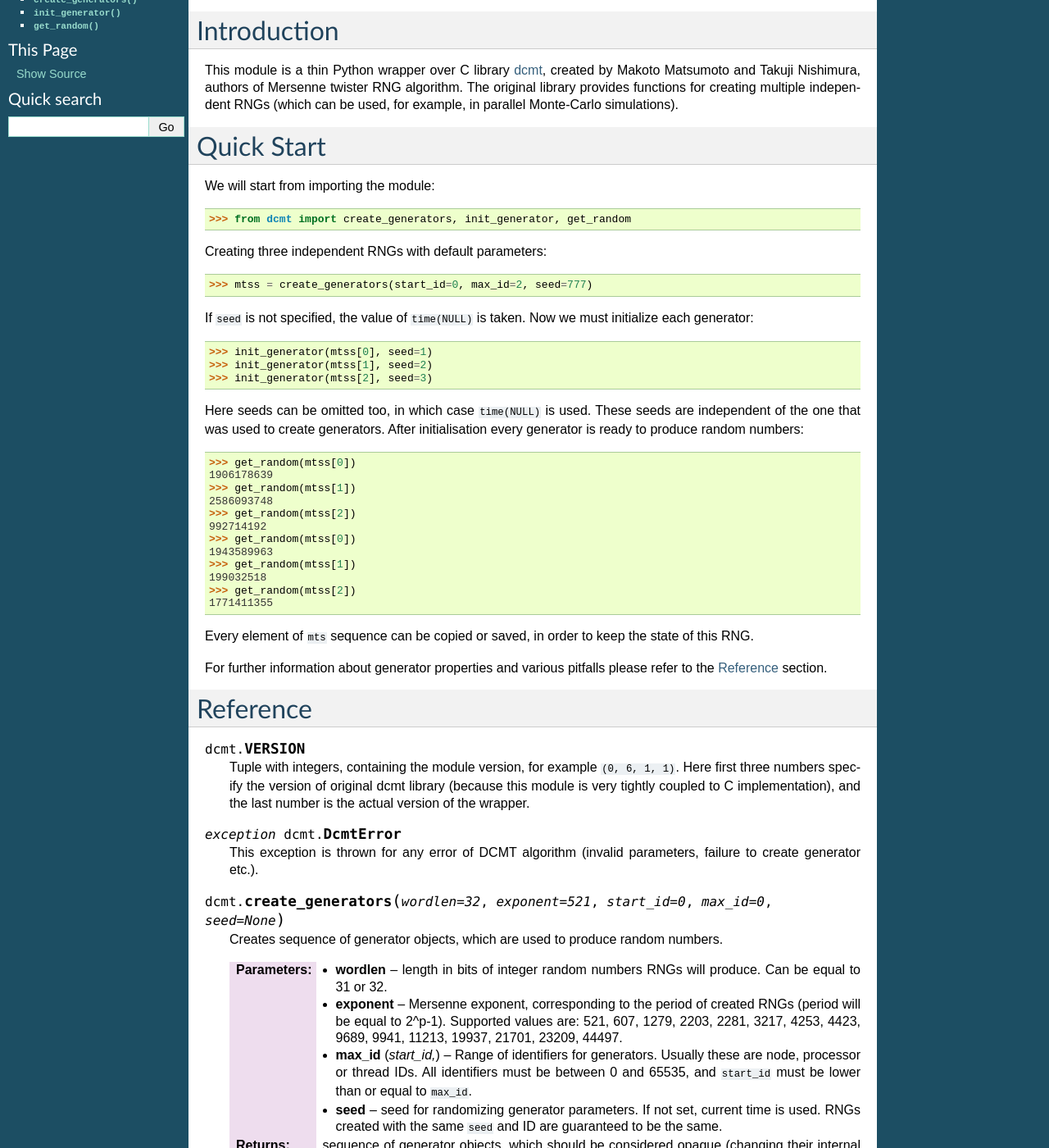
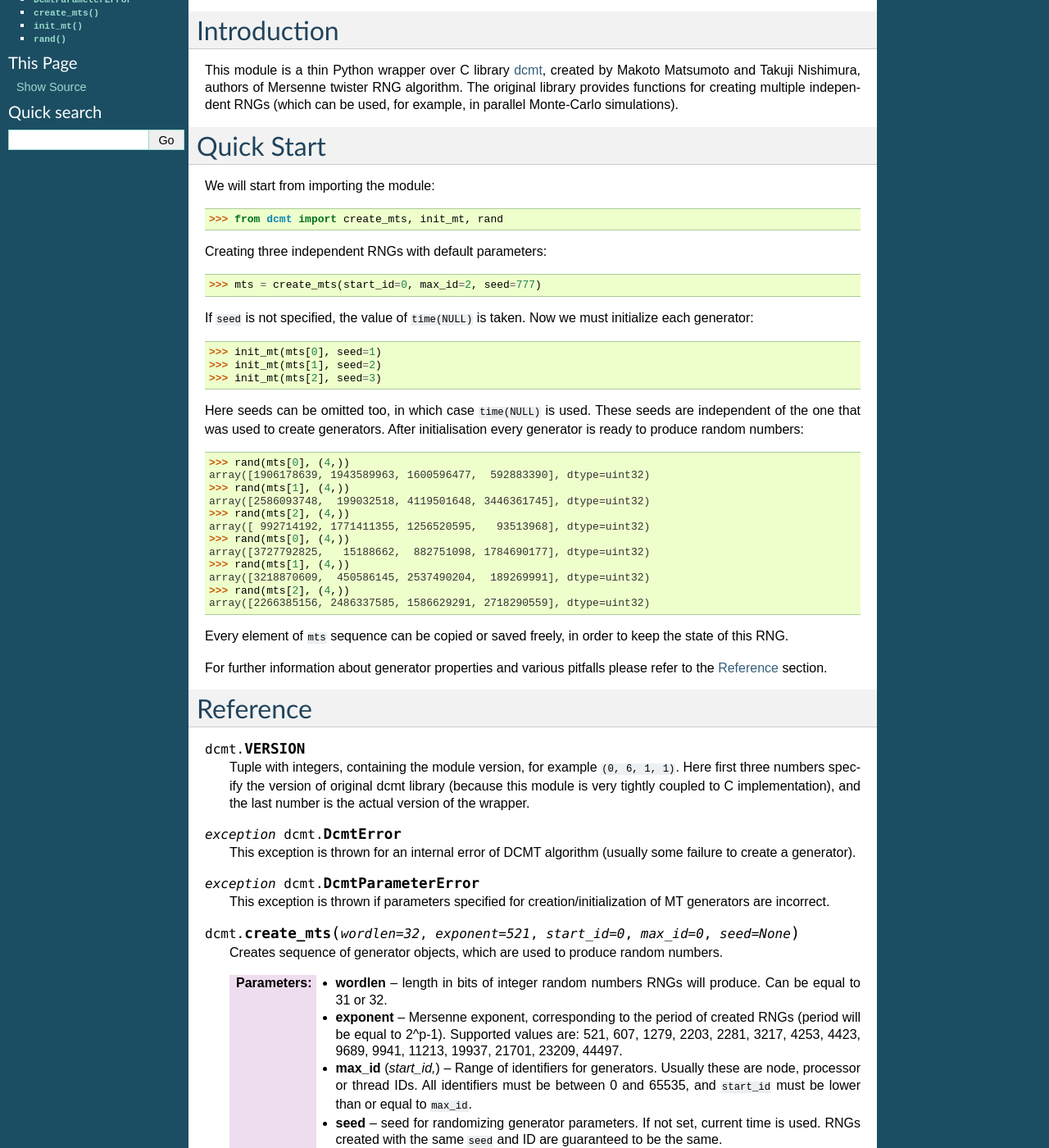
Before and after one commit to fjarri/python-dcmt, a Sphinx documentation site: the page built from doc/source/index.rst, in a window 1280 px wide and 1400 px high, scrolled down 212 px. Shown: the whole window at 82% size. Built offline with Sphinx 7.4.7, drawn with Linux system fonts in a browser that asks for light colours; some of the changed text lies outside the part shown.

Commit message:
doc/source/index: changed according to new interface

```diff
--- a/doc/source/index.rst
+++ b/doc/source/index.rst
@@ -19,37 +19,37 @@ Quick Start
 
 We will start from importing the module:
 
- >>> from dcmt import create_generators, init_generator, get_random
+ >>> from dcmt import create_mts, init_mt, rand
 
 Creating three independent RNGs with default parameters:
 
- >>> mtss = create_generators(start_id=0, max_id=2, seed=777)
+ >>> mts = create_mts(start_id=0, max_id=2, seed=777)
 
 If ``seed`` is not specified, the value of ``time(NULL)`` is taken.
 Now we must initialize each generator:
 
- >>> init_generator(mtss[0], seed=1)
- >>> init_generator(mtss[1], seed=2)
- >>> init_generator(mtss[2], seed=3)
+ >>> init_mt(mts[0], seed=1)
+ >>> init_mt(mts[1], seed=2)
+ >>> init_mt(mts[2], seed=3)
 
 Here seeds can be omitted too, in which case ``time(NULL)`` is used.
 These seeds are independent of the one that was used to create generators.
 After initialisation every generator is ready to produce random numbers:
 
- >>> get_random(mtss[0])
- 1906178639
- >>> get_random(mtss[1])
- 2586093748
- >>> get_random(mtss[2])
- 992714192
- >>> get_random(mtss[0])
- 1943589963
- >>> get_random(mtss[1])
- 199032518
- >>> get_random(mtss[2])
- 1771411355
+ >>> rand(mts[0], (4,))
+ array([1906178639, 1943589963, 1600596477,  592883390], dtype=uint32)
+ >>> rand(mts[1], (4,))
+ array([2586093748,  199032518, 4119501648, 3446361745], dtype=uint32)
+ >>> rand(mts[2], (4,))
+ array([ 992714192, 1771411355, 1256520595,   93513968], dtype=uint32)
+ >>> rand(mts[0], (4,))
+ array([3727792825,   15188662,  882751098, 1784690177], dtype=uint32)
+ >>> rand(mts[1], (4,))
+ array([3218870609,  450586145, 2537490204,  189269991], dtype=uint32)
+ >>> rand(mts[2], (4,))
+ array([2266385156, 2486337585, 1586629291, 2718290559], dtype=uint32)
 
-Every element of ``mts`` sequence can be copied or saved,
+Every element of ``mts`` sequence can be copied or saved freely,
 in order to keep the state of this RNG.
 
 For further information about generator properties and various pitfalls
@@ -69,10 +69,15 @@ Reference
 
 .. exception:: DcmtError
 
-   This exception is thrown for any error of DCMT algorithm (invalid parameters,
-   failure to create generator etc.).
+   This exception is thrown for an internal error of DCMT algorithm
+   (usually some failure to create a generator).
 
-.. function:: create_generators(wordlen=32, exponent=521, start_id=0, max_id=0, seed=None)
+.. exception:: DcmtParameterError
+
+   This exception is thrown if parameters specified for creation/initialization
+   of MT generators are incorrect.
+
+.. function:: create_mts(wordlen=32, exponent=521, start_id=0, max_id=0, seed=None)
 
    Creates sequence of generator objects, which are used to produce random numbers.
 
@@ -98,24 +103,27 @@ Reference
 
    .. warning:: There is a known bug in the algorithm, when it fails to create RNG
                 for ``wordlen=31``, ``exponent=521`` and ``ID=9``.
-                The function will throw :py:exc:`~DcmtError` if this ID
+                The function will throw :py:exc:`~DcmtParameterError` if this ID
                 belongs to the range of given IDs.
 
-.. function:: init_generator(mts, seed=None)
+.. function:: init_mt(mt, seed=None)
 
    Initializes generator state with given seed.
 
-   :param mts: one of generator objects, created with :py:func:`~create_generators`.
+   :param mt: one of generator objects, created with :py:func:`~create_generators`.
 
    :param seed: seed for randomizing generator state. If not set, current time is used.
           The function is guaranteed to create the same RNG state if given the same seed.
 
-.. function:: get_random(mts)
+.. function:: rand(mt, shape)
 
-   Produces integer random number with the range specified by ``wordlen`` parameter
-   during RNG creation with :py:func:`~create_generators`.
+   Produces ``numpy`` array filled with random numbers; range depends on ``wordlen``
+   parameter specified during RNG creation with :py:func:`~create_mts`.
 
-   :param mts: one of generator objects, created with :py:func:`~create_generators`
-          and initialized with :py:func:`~init_generator` at least once.
+   :param mt: one of generator objects, created with :py:func:`~create_mts`
+          and initialized with :py:func:`~init_mt` at least once.
 
-   :returns: integer random number in range [0, 2^wordlen-1]
+   :param shape: shape of resulting array.
+
+   :returns: ``numpy`` array of type ``numpy.uint32`` with shape ``shape``
+             filled with random numbers in range [0, 2^wordlen-1]
```
